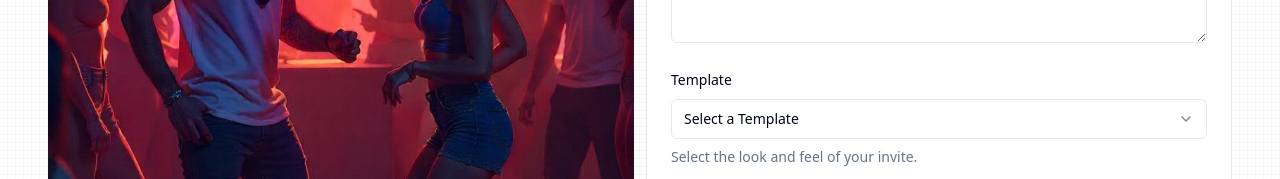
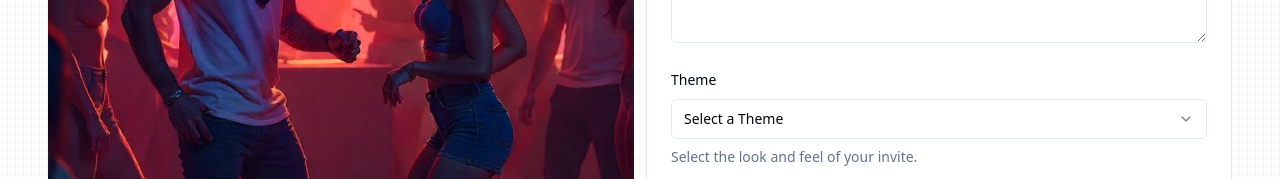
Before and after one commit to Droovian/wishly-digitalwishes, a Next.js app: page /form/1 in a window 1280 px wide. Shown: the part 490-669 px from the top of the page. Built offline with nearby package versions, Linux system fonts and the light colour scheme; no server answers.

Commit message:
Changed theme

```diff
--- a/src/components/InvitationForm.tsx
+++ b/src/components/InvitationForm.tsx
@@ -115,17 +115,17 @@ export default function InviteForm() {
               name="template"
               render={({ field }) => (
                 <FormItem>
-                  <FormLabel>Template</FormLabel>
+                  <FormLabel>Theme</FormLabel>
                   <Select onValueChange={field.onChange} defaultValue={field.value}>
                     <FormControl>
                       <SelectTrigger>
-                        <SelectValue placeholder="Select a Template" />
+                        <SelectValue placeholder="Select a Theme" />
                       </SelectTrigger>
                     </FormControl>
                     <SelectContent>
-                      <SelectItem value="birthday">Birthday Template</SelectItem>
-                      <SelectItem value="party">House Party Template</SelectItem>
-                      <SelectItem value="anniversary">Anniversary Template</SelectItem>
+                      <SelectItem value="birthday">Modern</SelectItem>
+                      <SelectItem value="party">Retro</SelectItem>
+                      <SelectItem value="anniversary">Comic book</SelectItem>
                     </SelectContent>
                   </Select>
                   <FormDescription>Select the look and feel of your invite.</FormDescription>
```
